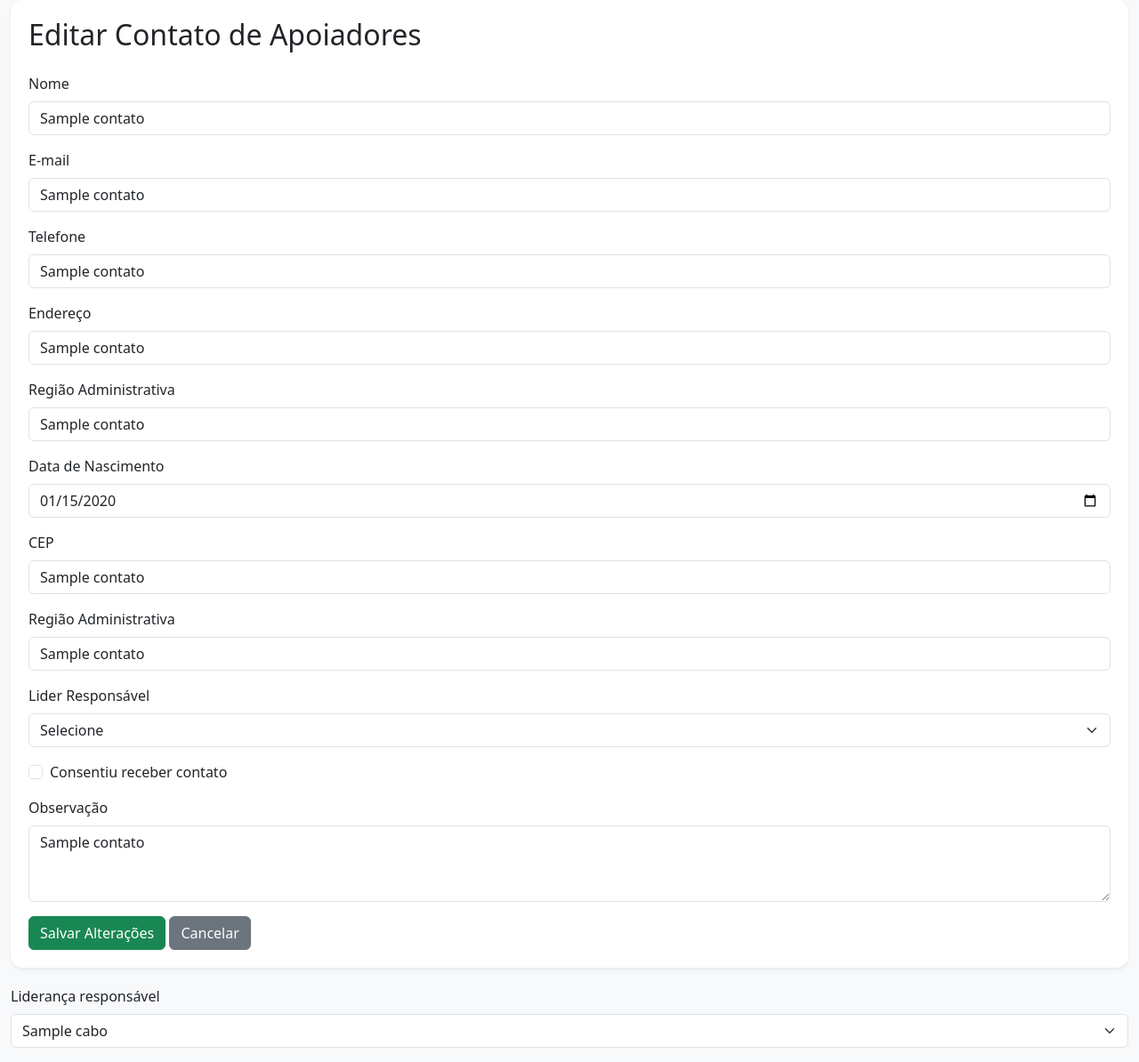
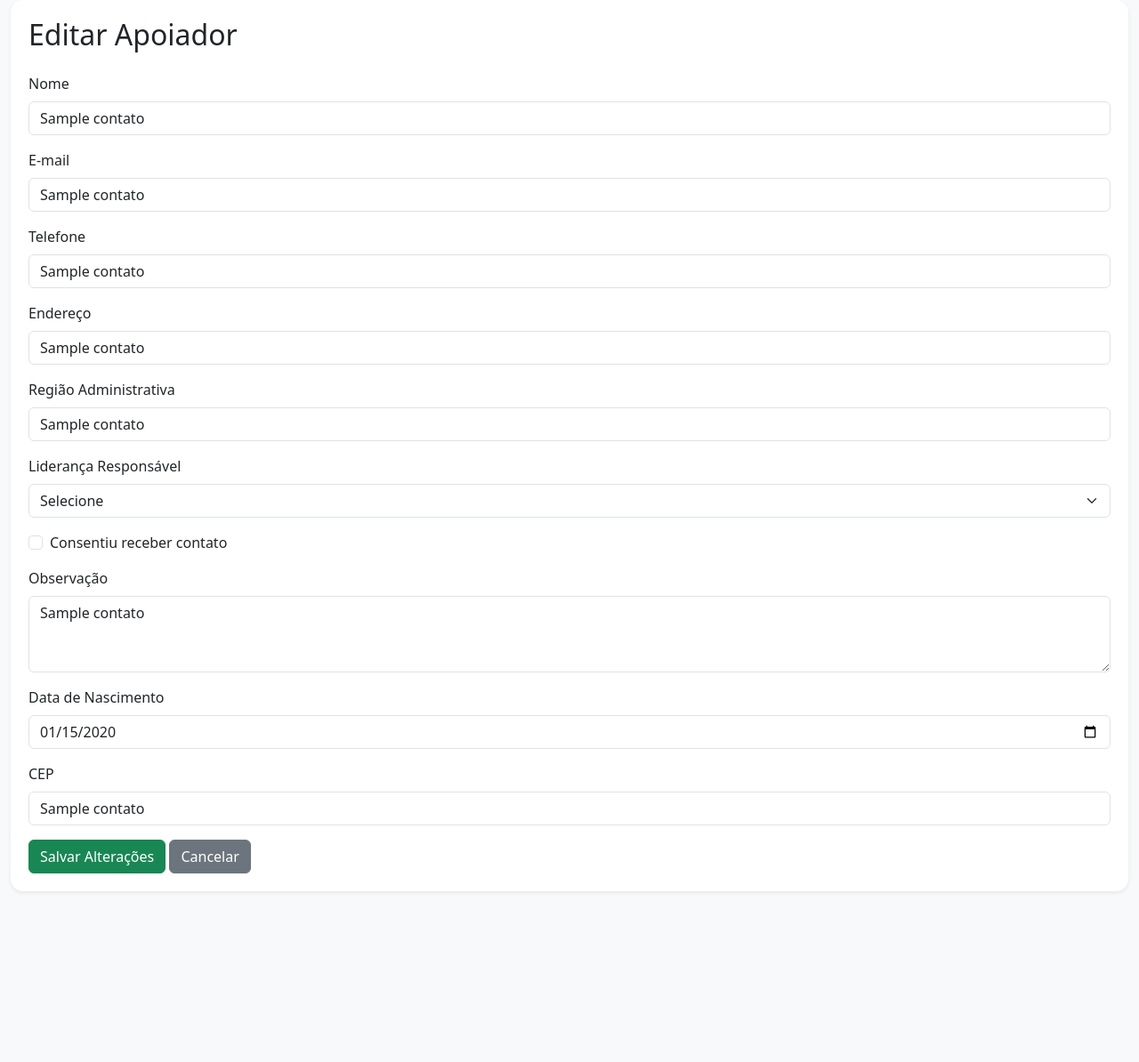
Before and after one commit to andrevieira30-art/cabos-eleitorais, a Flask app: template templates/editar_contato.html in a window 1280 px wide. Shown: the whole page at 89% size. After the commit the page ends 1003 px from the top, so only its background shows below. Run offline with Flask 3, Linux system fonts and the light colour scheme; the template is opened without the code that fills it: most values are stand-ins (such as "Sample title", 1, 10 or a date in 2020).

Commit message:
corrige template editar apoiador

```diff
--- a/templates/editar_contato.html
+++ b/templates/editar_contato.html
@@ -1,11 +1,11 @@
 {% extends "base.html" %}
 
-{% block title %}Editar Contato{% endblock %}
+{% block title %}Editar Apoiador{% endblock %}
 
 {% block content %}
 <div class="card shadow-sm border-0">
     <div class="card-body">
-        <h2 class="card-title mb-4">Editar Contato de Apoiadores</h2>
+        <h2 class="card-title mb-4">Editar Apoiador</h2>
 
         <form method="POST">
             <div class="mb-3">
@@ -34,29 +34,11 @@
             </div>
 
             <div class="mb-3">
-                <label class="form-label">Data de Nascimento</label>
-                <input type="date"
-                    name="data_nascimento"
-                    class="form-control"
-                    value="{{ contato[8].strftime('%Y-%m-%d') if contato[8] else '' }}">
-            </div>
-
-            <div class="mb-3">
-                <label class="form-label">CEP</label>
-                <input type="text" name="cep" class="form-control" value="{{ contato[9] or '' }}" maxlength="10">
-            </div>
-
-            <div class="mb-3">
-                <label class="form-label">Região Administrativa</label>
-                <input type="text" name="regiao_administrativa" class="form-control" value="{{ contato[4] or '' }}">
-            </div>
-
-            <div class="mb-3">
-                <label class="form-label">Lider Responsável</label>
+                <label class="form-label">Liderança Responsável</label>
                 <select name="cabo_id" class="form-select" required>
                     <option value="">Selecione</option>
                     {% for cabo in cabos %}
-                        <option value="{{ cabo[0] }}" {% if contato[5] == cabo[0] %}selected{% endif %}>
+                        <option value="{{ cabo[0] }}" {% if contato[6] == cabo[0] %}selected{% endif %}>
                             {{ cabo[1] }}
                         </option>
                     {% endfor %}
@@ -69,38 +51,9 @@
                        value="S"
                        name="consentiu_contato"
                        id="consentiu"
-                       {% if contato[6] == 'S' %}checked{% endif %}>
+                       {% if contato[7] == 'S' %}checked{% endif %}>
                 <label class="form-check-label" for="consentiu">
                     Consentiu receber contato
-                </label>
-            </div>
-
-            <div class="mb-3">
-                <label class="form-label">Observação</label>
-                <textarea name="observacao" class="form-control" rows="3">{{ contato[7] or '' }}</textarea>
-            </div>
-
-            <button type="submit" class="btn btn-success">Salvar Alterações</button>
-            <a href="{{ url_for('listar_contatos') }}" class="btn btn-secondary">Cancelar</a>
-        </form>
-    </div>
-</div>
-            <div class="mb-3">
-                <label class="form-label">Liderança responsável</label>
-                <select name="cabo_id" class="form-select" required>
-                    {% for cabo in cabos %}
-            <option value="{{ cabo[0] }}" {% if contato[6] == cabo[0] %}selected{% endif %}>
-                {{ cabo[1] }}
-            </option>
-        {% endfor %}
-    </select>
-</div>
-{% endblock %}
-            <div class="form-check mb-3">
-                <input class="form-check-input" type="checkbox" value="S" name="consentiu_contato" id="consentiu"
-                    {% if contato[7] == 'S' %}checked{% endif %}>
-                <label class="form-check-label" for="consentiu">
-                    Autorizou receber contato
                 </label>
             </div>
 
@@ -111,11 +64,20 @@
 
             <div class="mb-3">
                 <label class="form-label">Data de Nascimento</label>
-                <input type="date" name="data_nascimento" class="form-control"
-                    value="{{ contato[9].strftime('%Y-%m-%d') if contato[9] else '' }}">
+                <input type="date"
+                       name="data_nascimento"
+                       class="form-control"
+                       value="{{ contato[9].strftime('%Y-%m-%d') if contato[9] else '' }}">
             </div>
 
             <div class="mb-3">
                 <label class="form-label">CEP</label>
-                <input type="text" name="cep" class="form-control" value="{{ contato[10] or '' }}">
+                <input type="text" name="cep" class="form-control" value="{{ contato[10] or '' }}" maxlength="10">
+            </div>
+
+            <button type="submit" class="btn btn-success">Salvar Alterações</button>
+            <a href="{{ url_for('listar_contatos') }}" class="btn btn-secondary">Cancelar</a>
+        </form>
+    </div>
 </div>
+{% endblock %}
```
